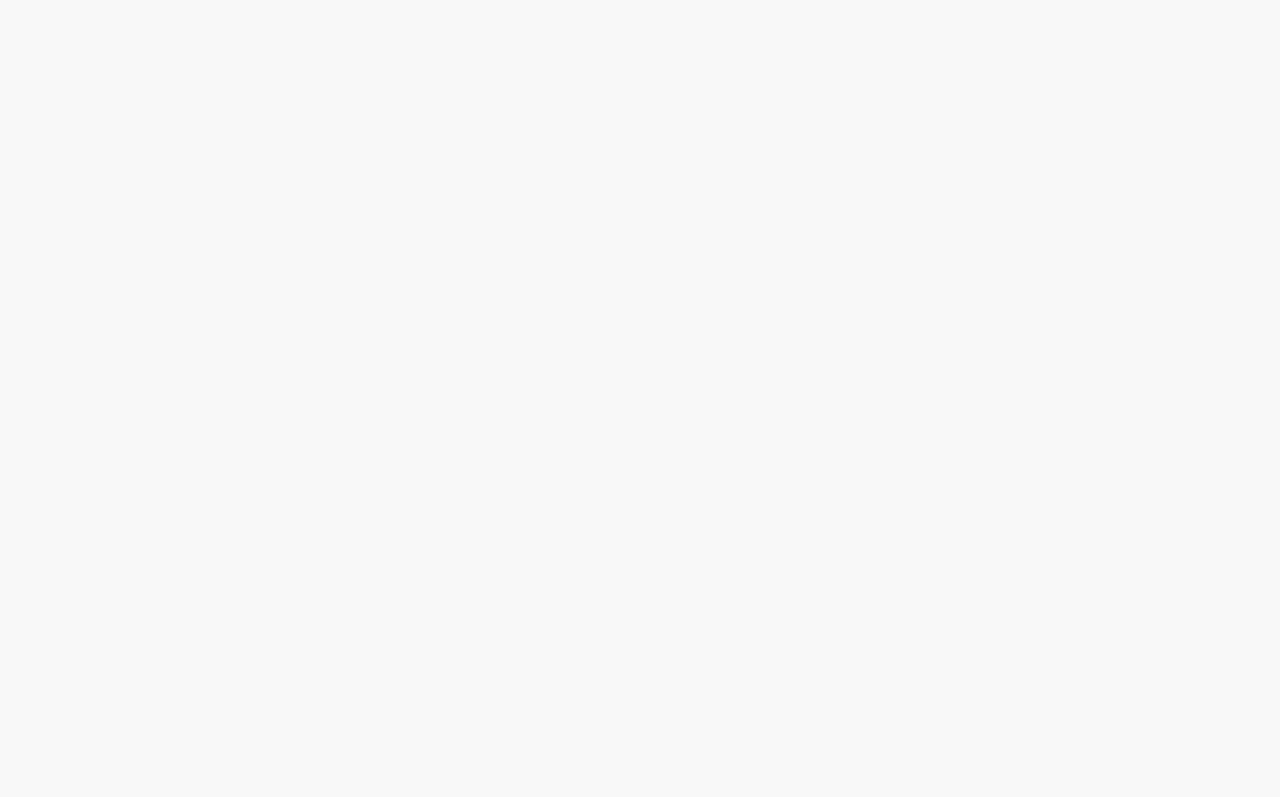
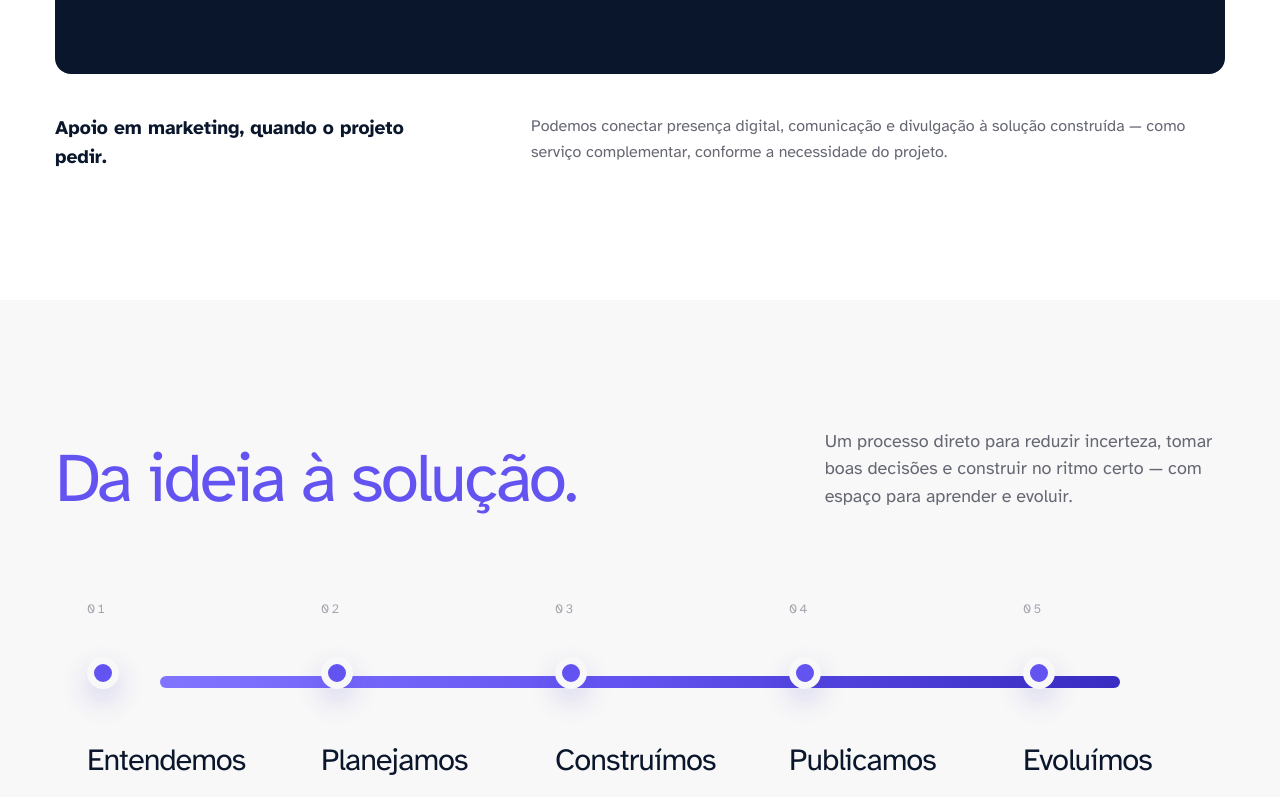
Before and after one commit to devmosilva/whiledreams, a Next.js app: page / in a window 1280 px wide. Shown: the part 2576-3373 px from the top of the page. Before the commit the page ends 800 px from the top, so only its background shows below. Built offline with nearby package versions, Linux system fonts and the light colour scheme; no server answers.

Commit message:
feat(narrativa): integrar jornada da landing

```diff
--- a/app/page.tsx
+++ b/app/page.tsx
@@ -1,6 +1,10 @@
 import { ArrowRight, Database, PanelsTopLeft, Settings, Sparkles } from "lucide-react";
 import Image from "next/image";
 import { BrandLogo } from "@/components/brand-logo";
+import { AboutSection } from "@/components/about-section";
+import { ProcessSection } from "@/components/process-section";
+import { ProjectsSection } from "@/components/projects-section";
+import { SolutionsSection } from "@/components/solutions-section";
 import brandSymbol from "@/logo/while-dreams-simbolo-transparente.png";
 
 const solutions = [
@@ -122,6 +126,10 @@ export default function Home() {
 
         <HeroNetwork />
       </section>
+      <SolutionsSection />
+      <ProcessSection />
+      <ProjectsSection />
+      <AboutSection />
     </main>
   );
 }
```
Also changed, not shown: .notebook/INDEX.md, .notebook/landing-narrative.md (added), .specs/features/landing-narrative/spec.md, .specs/features/landing-narrative/tasks.md, .specs/project/STATE.md.
